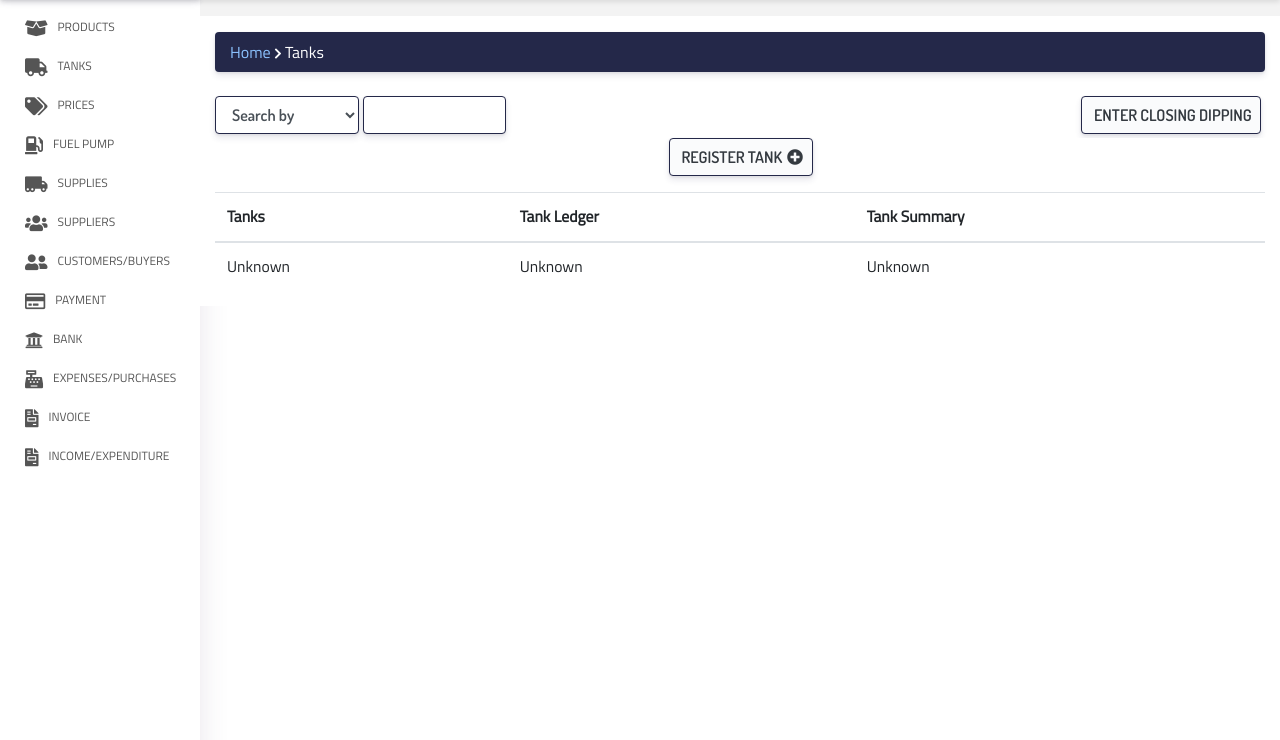
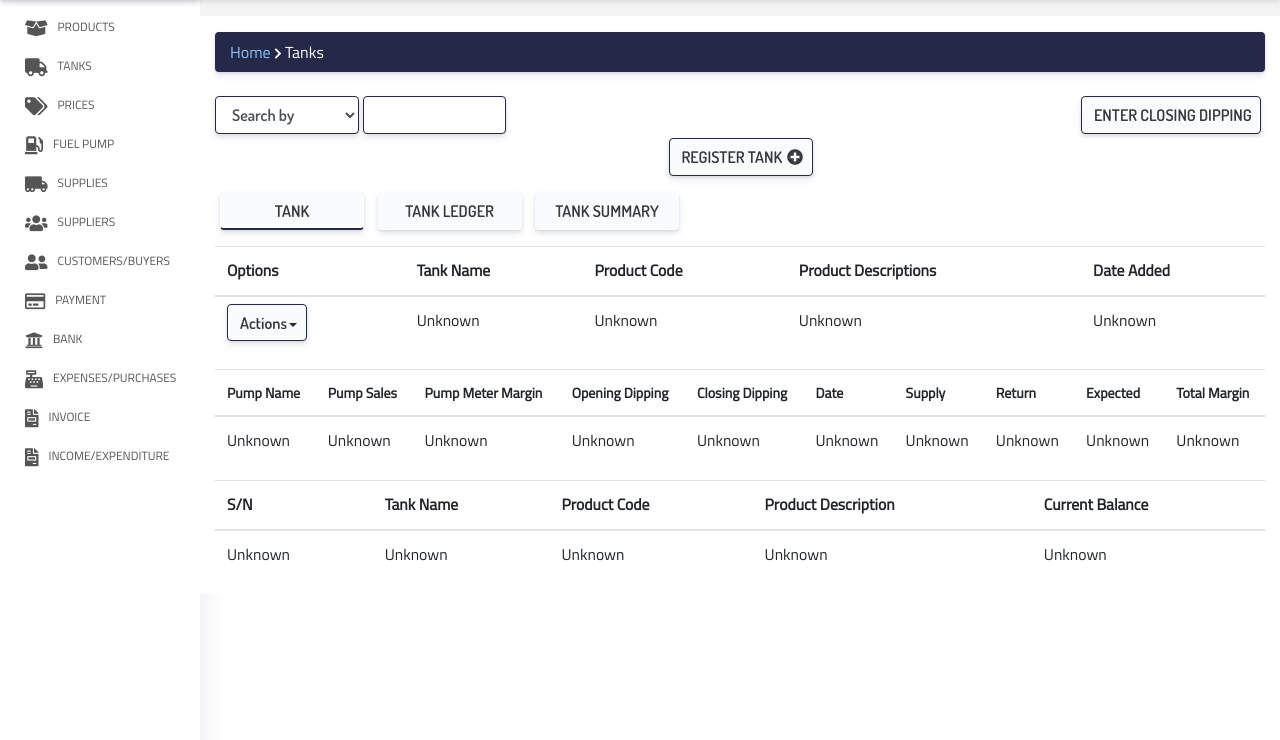
Before and after one commit to EmmanuelJoshua/Inventory-app-php, a PHP site: page /tanks.php in a window 1280 px wide. Shown: the part 60-800 px from the top of the page. Run offline with PHP 8.4, Linux system fonts and the light colour scheme; some libraries are stand-ins or nearby versions.

Commit message:
Tank page

```diff
--- a/app/assets/css-app-files/style.css
+++ b/app/assets/css-app-files/style.css
@@ -57,6 +57,25 @@
 	box-shadow: 0 4px 6px rgba(50, 50, 93, .11), 0 1px 3px rgba(0, 0, 0, .08);
 }
 
+.top-controls2 button{
+	margin-left: 5px;
+	font-family: Dosis;
+
+	border-radius: .25rem;
+	box-shadow: 0 4px 6px rgba(50, 50, 93, .11), 0 1px 3px rgba(0, 0, 0, .08);
+	width: 70px !important;
+    height: 38px;
+    text-transform: uppercase;
+    font-weight: 500;
+	color: #343a40 !important;
+	background-color: #fafbfc;
+	transition: all 0.5s ease-in-out;
+}
+
+.topcontrolActive{
+	border-bottom: 2px solid #242849;
+}
+
 .table{
 	font-family: 'Titillium Web';
 	font-size: 0.98em;
--- a/app/tanks.php
+++ b/app/tanks.php
@@ -28,20 +28,21 @@
 						<div class="row">
 							<div class="container-fluid">
 								<div class="mt-4 top-controls mb-1">
-									<button class="btn btn-primary mr-1" style="float: right; width: 180px !important;">Enter Closing Dipping</button>
+									<button class="btn btn-primary mr-1" style="float: right; width: 180px !important;" data-toggle="modal" data-target="#closingDipping">Enter Closing Dipping</button>
 									<div class="form-inline">
 										<select class="form-control col-md-2 col-3">
 											<option>Search by</option>
-											<option>Name</option>
-											<option>Ledger</option>
+											<option>Tank Name</option>
+											<option>Product Code</option>
+											<option>Product Description</option>
 										</select>
 										<input type="text" name="" class="form-control ml-1 col-md-2 col-4" placeholder="">
 
-<!-- <div class="modal fade" id="addUser" tabindex="-1" role="dialog" aria-labelledby="addUserModal" aria-hidden="true">
+<div class="modal fade" id="closingDipping" tabindex="-1" role="dialog" aria-labelledby="closingDippingModal" aria-hidden="true">
   <div class="modal-dialog" role="document">
     <div class="modal-content">
       <div class="modal-header">
-        <h5 class="modal-title" id="addUserModal"><i class="fas fa-user-plus"></i></h5>
+        <h5 class="modal-title" id="ClosingDippingModal"><i class="fas fa-user-plus"></i></h5>
         <button type="button" class="close" data-dismiss="modal" aria-label="Close">
           <span aria-hidden="true">&times;</span>
         </button>
@@ -50,28 +51,33 @@
         <form class="form-horizontal">
   <div class="form-group mb-3">
     <div class="col-sm-12">
-      <input type="text" class="form-control" id="username" placeholder="Enter Username" style="width: 100%;">
+      <input type="text" class="form-control" placeholder="Enter Date" style="width: 100%;">
     </div>
   </div>
   <div class="form-group mb-3">
     <div class="col-sm-12">
-      <input type="password" class="form-control" id="pwd" placeholder="Enter password" style="width: 100%;">
+      <input type="text" class="form-control" placeholder="Enter Tank" style="width: 100%;">
+    </div>
+  </div>
+  <div class="form-group mb-3">
+    <div class="col-sm-12">
+      <input type="password" class="form-control" id="pwd" placeholder="Enter Closing Dipping" style="width: 100%;">
     </div>
   </div>
 </form>
       </div>
       <div class="modal-footer">
       	<button type="button" class="btn btn-primary pl-1 pr-1" data-dismiss="modal" style="width: 80px !important;">Cancel<i class="fas fa-times-circle"></i></button>
-        <button type="button" class="btn btn-primary pl-1 pr-1">Save<i class="fas fa-check-circle"></i></button>
+        <button type="button" class="btn btn-primary pl-1 pr-1" style="width: 80px !important;">Submit<i class="fas fa-check-circle"></i></button>
       </div>
     </div>
   </div>
 </div>
-<div class="modal fade" id="updateUser" tabindex="-1" role="dialog" aria-labelledby="updateUserModal" aria-hidden="true">
+<div class="modal fade" id="registerTank" tabindex="-1" role="dialog" aria-labelledby="registerTankModal" aria-hidden="true">
   <div class="modal-dialog" role="document">
     <div class="modal-content">
       <div class="modal-header">
-        <h5 class="modal-title" id="updateUserModal"><i class="fas fa-user-edit"></i></h5>
+        <h5 class="modal-title" id="registerTankModal"><i class="fas fa-user-edit"></i></h5>
         <button type="button" class="close" data-dismiss="modal" aria-label="Close">
           <span aria-hidden="true">&times;</span>
         </button>
@@ -80,19 +86,29 @@
         <form class="form-horizontal">
   <div class="form-group mb-3">
     <div class="col-sm-12">
-      <input type="text" class="form-control" id="username" placeholder="Enter Username" style="width: 100%;">
+      <input type="text" class="form-control" placeholder="Enter Tank Name" style="width: 100%;">
     </div>
   </div>
   <div class="form-group mb-3">
     <div class="col-sm-12">
-      <input type="password" class="form-control" id="pwd" placeholder="Enter password" style="width: 100%;">
+      <input type="text" class="form-control" placeholder="Enter Product Code" style="width: 100%;">
+    </div>
+  </div>
+  <div class="form-group mb-3">
+    <div class="col-sm-12">
+      <input type="password" class="form-control" id="pwd" placeholder="Enter Product Description" style="width: 100%;">
+    </div>
+  </div>
+  <div class="form-group mb-3">
+    <div class="col-sm-12">
+      <input type="password" class="form-control" id="pwd" placeholder="Enter Opening Stock" style="width: 100%;">
     </div>
   </div>
 </form>
       </div>
       <div class="modal-footer">
       	<button type="button" class="btn btn-primary pl-1 pr-1" data-dismiss="modal" style="width: 80px !important;">Cancel<i class="fas fa-times-circle"></i></button>
-        <button type="button" class="btn btn-primary pl-1 pr-1" style="width: 90px !important;">Update<i class="fas fa-check-circle"></i></button>
+        <button type="button" class="btn btn-primary pl-1 pr-1">Save<i class="fas fa-check-circle"></i></button>
       </div>
     </div>
   </div>
@@ -115,7 +131,7 @@
       </div>
     </div>
   </div>
-</div> -->
+</div>
 									</div>
 								</div>
 							</div>
@@ -123,19 +139,67 @@
 						<div class="row">
 							<div class="container-fluid text-center">
 								<div class="top-controls mb-3">
-								<button class="btn btn-primary mr-1" style="width: 144px !important;">Register Tank<i class="fas fa-plus-circle"></i></button>
+								<button class="btn btn-primary mr-1" style="width: 144px !important;" data-toggle="modal" data-target="#registerTank">Register Tank<i class="fas fa-plus-circle"></i></button>
 							</div>
 							</div>
 						</div>
 
 						<div class="row">
 							<div class="container-fluid">
+								<div class="top-controls2 mb-3">
+								<button class="btn topcontrolActive mr-1" style="width: 144px !important;">Tank</button>
+								<button class="btn mr-1" style="width: 144px !important;">Tank Ledger</button>
+								<button class="btn mr-1" style="width: 144px !important;">Tank Summary</button>
+								</div>
+							</div>
+						</div>
+
+						<div class="row">
+							<div class="container-fluid">
+								<div id="tank">
 								<table class="table bg-white">
 									<thead>
 										<tr>
-											<th scope="col">Tanks</th>
-											<th scope="col">Tank Ledger</th>
-											<th scope="col">Tank Summary</th>
+											<th scope="col">Options</th>
+											<th scope="col">Tank Name</th>
+											<th scope="col">Product Code</th>
+											<th scope="col">Product Descriptions</th>
+											<th scope="col">Date Added</th>
+										</tr>
+									</thead>
+									<tbody>
+										<tr>
+											<td><div class="nav-item dropdown show">
+												<button class="btn dropdown-toggle" href="#" role="button" id="dropdownMenuLink" data-toggle="dropdown" aria-haspopup="true" aria-expanded="false">
+												Actions
+												</button>
+												<div class="dropdown-menu" aria-labelledby="dropdownMenuLink">
+													<button class="dropdown-item" href="#" style="font-family: 'Titillium Web'" data-toggle="modal" data-target="#updateUser">Edit<i class="fas fa-user-edit ml-4"></i></button>
+													<button class="dropdown-item" style="font-family: 'Titillium Web'" data-toggle="modal" data-target="#deleteUser">Delete<i class="fas fa-user-times ml-4"></i></button>
+												</div>
+											</div>
+										</td>
+											<td>Unknown</td>
+											<td>Unknown</td>
+											<td>Unknown</td>
+											<td>Unknown</td>
+										</tr>
+								</tbody>
+							</table>
+						</div>
+						<div id="tankLedger">
+							<table class="table bg-white">
+									<thead>
+										<tr style="font-size: 14px;">
+											<th scope="col">Pump Name</th>
+											<th scope="col">Pump Sales</th>
+											<th scope="col">Pump Meter Margin</th>
+											<th scope="col">Opening Dipping</th>
+											<th scope="col">Closing Dipping</th>
+											<th scope="col">Date</th>
+											<th scope="col">Supply</th><th scope="col">Return</th>
+											<th scope="col">Expected</th>
+											<th scope="col">Total Margin</th>
 										</tr>
 									</thead>
 									<tbody>
@@ -143,9 +207,39 @@
 											<td>Unknown</td>
 											<td>Unknown</td>
 											<td>Unknown</td>
+											<td>Unknown</td>
+											<td>Unknown</td>
+											<td>Unknown</td>
+											<td>Unknown</td>
+											<td>Unknown</td>
+											<td>Unknown</td>
+											<td>Unknown</td>
 										</tr>
 								</tbody>
 							</table>
+						</div>
+						<div id="tankSummary">
+							<table class="table bg-white">
+									<thead>
+										<tr>
+											<th scope="col">S/N</th>
+											<th scope="col">Tank Name</th>
+											<th scope="col">Product Code</th>
+											<th scope="col">Product Description</th>
+											<th scope="col">Current Balance</th>
+										</tr>
+									</thead>
+									<tbody>
+										<tr>
+											<td>Unknown</td>
+											<td>Unknown</td>
+											<td>Unknown</td>
+											<td>Unknown</td>
+											<td>Unknown</td>
+										</tr>
+								</tbody>
+							</table>
+						</div>
 						</div>
 					</div>
 					</div>
```
